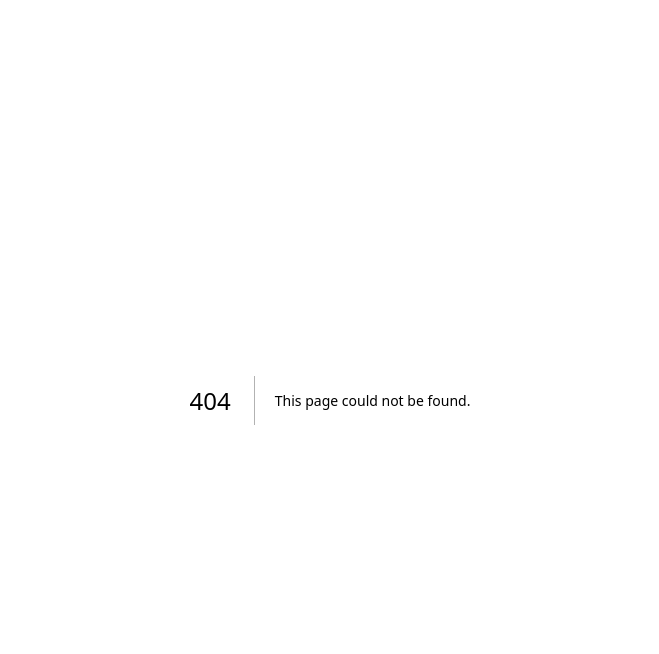
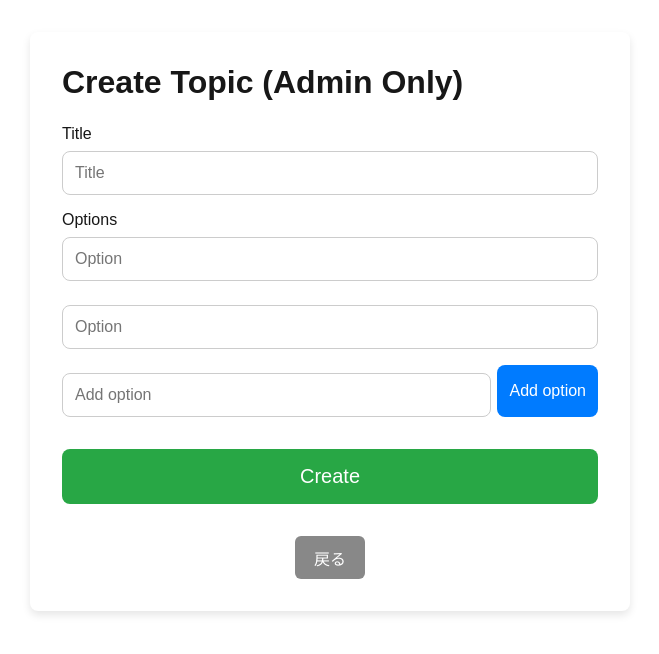
Before and after one commit to hayakawa99/pairwise-ranking-app, a Next.js app in the folder frontend/: page /admin/create-topic in a window 1280 px wide. Before the commit this address had no page. Shown: the top 654 px of the page, without its empty margins (310-969 px from the left). Built offline with nearby package versions, Linux system fonts and the light colour scheme.

Commit message:
仮お題登録、スマホ用のレイアウト修正

```diff
--- /dev/null
+++ b/frontend/app/admin/create-topic/AdminCreateTopicPage.module.css
@@ -0,0 +1,90 @@
+.container {
+    max-width: 600px;
+    margin: 2rem auto;
+    padding: 2rem;
+    background-color: #fff;
+    border-radius: 8px;
+    box-shadow: 0 4px 8px rgba(0, 0, 0, 0.1);
+  }
+
+  .heading {
+    font-size: 2rem;
+    margin-bottom: 1.5rem;
+  }
+
+  .label {
+    font-size: 1rem;
+    margin-top: 1rem;
+    display: block;
+  }
+
+  .inputField {
+    width: 100%;
+    padding: 0.75rem;
+    margin-top: 0.5rem;
+    font-size: 1rem;
+    border: 1px solid #ccc;
+    border-radius: 8px;
+  }
+
+  .optionRow {
+    margin-bottom: 1rem;
+  }
+
+  .addOption {
+    display: flex;
+    justify-content: space-between;
+    margin-top: 1rem;
+  }
+
+  .addOption input {
+    width: 80%;
+  }
+
+  .addOption button {
+    background-color: #007bff;
+    color: white;
+    border: none;
+    padding: 0.75rem;
+    font-size: 1rem;
+    border-radius: 8px;
+    cursor: pointer;
+  }
+
+  .submitButton {
+    background-color: #28a745;
+    color: white;
+    border: none;
+    padding: 1rem 2rem;
+    font-size: 1.25rem;
+    width: 100%;
+    margin-top: 2rem;
+    border-radius: 8px;
+    cursor: pointer;
+  }
+
+  .backButtonWrapper {
+    margin-top: 2rem;
+    text-align: center;
+  }
+
+  .backButton {
+    padding: 0.6rem 1.2rem;
+    font-size: 1rem;
+    background-color: #888;
+    color: white;
+    border: none;
+    border-radius: 6px;
+    cursor: pointer;
+    transition: background-color 0.3s;
+  }
+
+  .backButton:hover {
+    background-color: #666;
+  }
+
+  .error {
+    color: red;
+    margin-top: 1rem;
+    text-align: center;
+  }
--- a/frontend/app/create-topic/page.tsx
+++ b/frontend/app/admin/create-topic/page.tsx
@@ -1,13 +1,22 @@
 "use client";
-import { useState } from "react";
-import { useRouter } from "next/navigation"; // useRouterでページ遷移
-import styles from './CreateTopicPage.module.css';
+import { useState, useEffect } from "react";
+import { useRouter } from "next/navigation";
+import styles from "./AdminCreateTopicPage.module.css";
 
-const CreateTopicPage = () => {
+const AdminCreateTopicPage = () => {
   const router = useRouter();
   const [title, setTitle] = useState("");
-  const [options, setOptions] = useState(["", ""]); // 最初の選択肢2つ
+  const [options, setOptions] = useState(["", ""]);
   const [newOption, setNewOption] = useState("");
+  const [error, setError] = useState<string | null>(null);
+
+  useEffect(() => {
+    const allowedPaths = ["/admin/create-topic"];
+    const isAdmin = typeof window !== "undefined" && allowedPaths.includes(window.location.pathname);
+    if (!isAdmin) {
+      router.push("/");
+    }
+  }, [router]);
 
   const handleOptionChange = (index: number, value: string) => {
     const newOptions = [...options];
@@ -24,13 +33,13 @@ const CreateTopicPage = () => {
       return;
     }
     setOptions([...options, trimmed]);
-    setNewOption(""); // 新しい選択肢入力をリセット
+    setNewOption("");
   };
 
   const handleSubmit = async () => {
     const newTheme = {
       title,
-      options: options.map(opt => ({ label: opt, rating: 1500 })),
+      options: options.map((opt) => ({ label: opt, rating: 1500 })),
     };
 
     try {
@@ -40,19 +49,21 @@ const CreateTopicPage = () => {
         body: JSON.stringify(newTheme),
       });
       if (res.ok) {
-        router.push("/");  // 成功したらメインページに戻る
+        router.push("/");
       } else {
-        alert("Failed to submit theme");
+        setError("テーマの送信に失敗しました");
       }
     } catch (error) {
-      alert("Error submitting theme");
+      setError("通信エラーが発生しました");
       console.error("Submit error:", error);
     }
   };
 
   return (
     <div className={styles.container}>
-      <h1 className={styles.heading}>Create Topic</h1>
+      <h1 className={styles.heading}>Create Topic (Admin Only)</h1>
+
+      {error && <p className={styles.error}>{error}</p>}
 
       <label className={styles.label}>Title</label>
       <input
@@ -87,7 +98,9 @@ const CreateTopicPage = () => {
         <button onClick={handleAddOption}>Add option</button>
       </div>
 
-      <button className={styles.submitButton} onClick={handleSubmit}>Create</button>
+      <button className={styles.submitButton} onClick={handleSubmit}>
+        Create
+      </button>
 
       <div className={styles.backButtonWrapper}>
         <button className={styles.backButton} onClick={() => router.push("/")}>戻る</button>
@@ -96,4 +109,4 @@ const CreateTopicPage = () => {
   );
 };
 
-export default CreateTopicPage;
+export default AdminCreateTopicPage;
--- a/frontend/app/page.module.css
+++ b/frontend/app/page.module.css
@@ -1,168 +1,52 @@
-.page {
-  --gray-rgb: 0, 0, 0;
-  --gray-alpha-200: rgba(var(--gray-rgb), 0.08);
-  --gray-alpha-100: rgba(var(--gray-rgb), 0.05);
-
-  --button-primary-hover: #383838;
-  --button-secondary-hover: #f2f2f2;
-
-  display: grid;
-  grid-template-rows: 20px 1fr 20px;
-  align-items: center;
-  justify-items: center;
-  min-height: 100svh;
-  padding: 80px;
-  gap: 64px;
-  font-family: var(--font-geist-sans);
+.container {
+  padding: 2rem;
+  max-width: 800px;
+  margin: 0 auto;
+  background-color: #f9f9f9;
+  min-height: 100vh;
 }
 
-@media (prefers-color-scheme: dark) {
-  .page {
-    --gray-rgb: 255, 255, 255;
-    --gray-alpha-200: rgba(var(--gray-rgb), 0.145);
-    --gray-alpha-100: rgba(var(--gray-rgb), 0.06);
-
-    --button-primary-hover: #ccc;
-    --button-secondary-hover: #1a1a1a;
-  }
+.heading {
+  font-size: 2.5rem;
+  font-weight: bold;
+  text-align: center;
+  margin-bottom: 2rem;
 }
 
-.main {
+.subHeading {
+  font-size: 1.5rem;
+  color: #444;
+  text-align: center;
+  margin-bottom: 1.5rem;
+}
+
+.error {
+  color: red;
+  text-align: center;
+  margin-top: 1rem;
+}
+
+.themeList {
   display: flex;
   flex-direction: column;
-  gap: 32px;
-  grid-row-start: 2;
+  gap: 1rem;
 }
 
-.main ol {
-  font-family: var(--font-geist-mono);
-  padding-left: 0;
-  margin: 0;
-  font-size: 14px;
-  line-height: 24px;
-  letter-spacing: -0.01em;
-  list-style-position: inside;
+.themeCard {
+  background-color: white;
+  padding: 1rem 1.5rem;
+  border-radius: 8px;
+  box-shadow: 0 1px 4px rgba(0, 0, 0, 0.1);
+  cursor: pointer;
+  transition: background-color 0.2s;
 }
 
-.main li:not(:last-of-type) {
-  margin-bottom: 8px;
+.themeCard:hover {
+  background-color: #f0f0f0;
 }
 
-.main code {
-  font-family: inherit;
-  background: var(--gray-alpha-100);
-  padding: 2px 4px;
-  border-radius: 4px;
-  font-weight: 600;
+.themeTitle {
+  font-size: 1.25rem;
+  font-weight: 500;
+  color: #333;
 }
-
-.ctas {
-  display: flex;
-  gap: 16px;
-}
-
-.ctas a {
-  appearance: none;
-  border-radius: 128px;
-  height: 48px;
-  padding: 0 20px;
-  border: none;
-  border: 1px solid transparent;
-  transition:
-    background 0.2s,
-    color 0.2s,
-    border-color 0.2s;
-  cursor: pointer;
-  display: flex;
-  align-items: center;
-  justify-content: center;
-  font-size: 16px;
-  line-height: 20px;
-  font-weight: 500;
-}
-
-a.primary {
-  background: var(--foreground);
-  color: var(--background);
-  gap: 8px;
-}
-
-a.secondary {
-  border-color: var(--gray-alpha-200);
-  min-width: 158px;
-}
-
-.footer {
-  grid-row-start: 3;
-  display: flex;
-  gap: 24px;
-}
-
-.footer a {
-  display: flex;
-  align-items: center;
-  gap: 8px;
-}
-
-.footer img {
-  flex-shrink: 0;
-}
-
-/* Enable hover only on non-touch devices */
-@media (hover: hover) and (pointer: fine) {
-  a.primary:hover {
-    background: var(--button-primary-hover);
-    border-color: transparent;
-  }
-
-  a.secondary:hover {
-    background: var(--button-secondary-hover);
-    border-color: transparent;
-  }
-
-  .footer a:hover {
-    text-decoration: underline;
-    text-underline-offset: 4px;
-  }
-}
-
-@media (max-width: 600px) {
-  .page {
-    padding: 32px;
-    padding-bottom: 80px;
-  }
-
-  .main {
-    align-items: center;
-  }
-
-  .main ol {
-    text-align: center;
-  }
-
-  .ctas {
-    flex-direction: column;
-  }
-
-  .ctas a {
-    font-size: 14px;
-    height: 40px;
-    padding: 0 16px;
-  }
-
-  a.secondary {
-    min-width: auto;
-  }
-
-  .footer {
-    flex-wrap: wrap;
-    align-items: center;
-    justify-content: center;
-  }
-}
-
-@media (prefers-color-scheme: dark) {
-  .logo {
-    filter: invert();
-  }
-}
--- a/frontend/app/theme/[id]/ThemePage.module.css
+++ b/frontend/app/theme/[id]/ThemePage.module.css
@@ -1,15 +1,14 @@
-/* ThemePage.module.css */
 .container {
   padding: 2rem;
   background-color: #f4f4f9;
   max-width: 600px;
   margin: 0 auto;
   border-radius: 8px;
-  min-height: 100vh;  /* 最低でも画面の高さに合わせる */
+  min-height: 100vh;
   display: flex;
   flex-direction: column;
-  justify-content: center;  /* 垂直方向に中央寄せ */
-  align-items: center;  /* 水平方向に中央寄せ */
+  justify-content: center;
+  align-items: center;
 }
 
 .title {
@@ -29,13 +28,16 @@
 
 .optionsContainer {
   text-align: center;
+  width: 100%;
 }
 
 .optionButtons {
   display: flex;
   justify-content: center;
+  align-items: center;
   gap: 1rem;
-  margin-top: 2rem;  /* ボタン間のスペース */
+  margin-top: 2rem;
+  flex-wrap: wrap;
 }
 
 .optionButton {
@@ -47,6 +49,9 @@
   border-radius: 8px;
   cursor: pointer;
   transition: background-color 0.3s;
+  flex: 1 1 40%;
+  max-width: 250px;
+  min-width: 120px;
 }
 
 .optionButton:hover {
@@ -57,7 +62,8 @@
   font-size: 1.5rem;
   font-weight: bold;
   color: #333;
-  margin: 0 1rem;  /* ボタンとの間隔 */
+  text-align: center;
+  min-width: 30px;
 }
 
 .error {
@@ -105,3 +111,19 @@
 .backButton:hover {
   background-color: #666;
 }
+
+@media (max-width: 600px) {
+  .optionButtons {
+    flex-direction: column;
+    align-items: center;
+  }
+
+  .vs {
+    margin: 1rem 0;
+  }
+
+  .optionButton {
+    width: 80%;
+    font-size: 1.1rem;
+  }
+}
```
Also changed, not shown: frontend/app/create-topic/CreateTopicPage.module.css (deleted, +0 -87 lines), frontend/app/page.tsx (+7 -7 lines), frontend/app/theme/[id]/page.tsx (+3 -5 lines), 2 other files (tests, documents, lock files or other folders).
